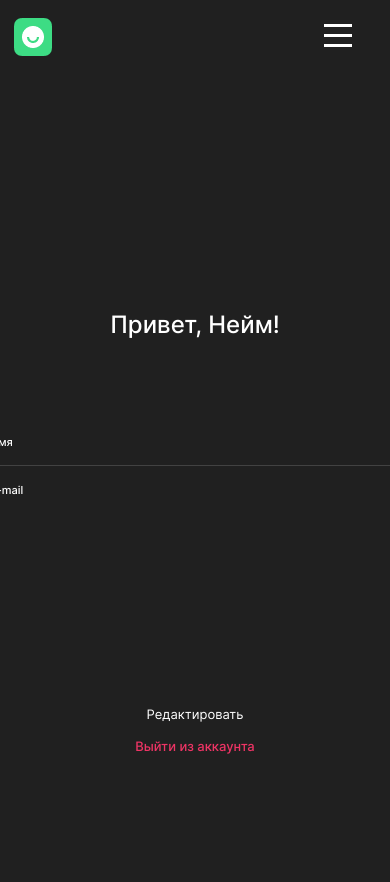
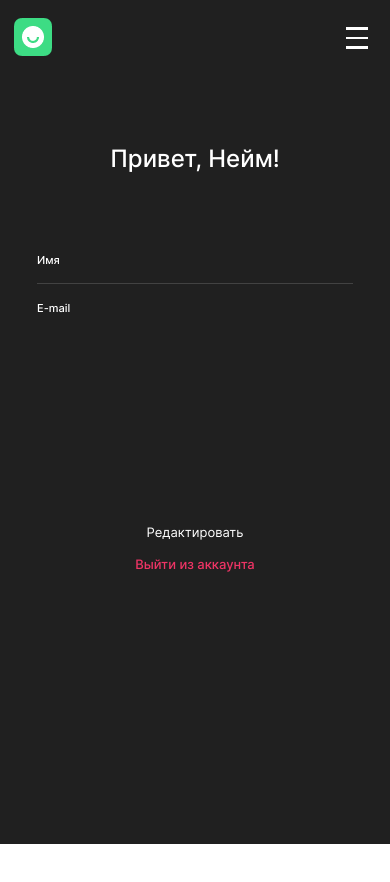
Before and after one commit to SenpaiSun/movies-explorer-frontend, a React (Create React App) app: page /profile in a window 390 px wide. Shown: the top 882 px of the page. After the commit the page ends 844 px from the top, so only its background shows below. Built offline with nearby package versions, Linux system fonts and the light colour scheme.

Commit message:
completed app

```diff
--- a/src/components/AboutMe/AboutMe.css
+++ b/src/components/AboutMe/AboutMe.css
@@ -73,6 +73,12 @@
   .about-me__info_name {
     font-size: 30px;
     margin-top: 40px;
+  }
+}
+
+@media screen and (max-width: 440px) {
+  .about-me__info_name {
+    margin-top: 10px;
   }
 }
 
@@ -158,6 +164,7 @@
   }
 }
 
+
 .about-me__info_github:hover {
   opacity: 0.7;
 }
--- a/src/components/HamburgerMenu/HamburgerMenu.css
+++ b/src/components/HamburgerMenu/HamburgerMenu.css
@@ -17,6 +17,16 @@
   z-index: 2;
 }
 
+@media screen and (max-width:440px) {
+  .hamburger-menu {
+    width: 22px;
+    margin-right: 22px;
+    position: sticky;
+    top: 27px;
+    z-index: 2;
+  }
+}
+
 
 .hamburger-menu__container-disabled {
   opacity: 0;
@@ -31,6 +41,12 @@
   background-color: #ffffff;
   margin-bottom: 7px;
   transition: transform 0.3s ease, opacity 0.3s ease;
+}
+
+@media screen and (max-width:440px) {
+  .hamburger-menu__line {
+    height: 2.5px;
+  }
 }
 
 .hamburger-menu__line:nth-child(1) {
@@ -51,6 +67,14 @@
   width: 22px;
 }
 
+@media screen and (max-width:440px) {
+  .hamburger-menu.open .hamburger-menu__top {
+    transform: rotate(45deg) translate(3.4px, 1px) translateX(-2px) translateY(-12px);
+    transition-delay: 0.1s;
+    width: 22px;
+  }
+}
+
 .hamburger-menu.open .hamburger-menu__mid {
   opacity: 0;
   transition-delay: 0s;
@@ -60,7 +84,14 @@
   transform: rotate(-45deg) translate(3px, 0px) translateX(14px) translateY(14px);
   transition-delay: 0.1s;
   width: 22px;
+}
 
+@media screen and (max-width:440px) {
+  .hamburger-menu.open .hamburger-menu__bot {
+    transform: rotate(-45deg) translate(-2px, 0px) translateX(16px) translateY(-2px);
+    transition-delay: 0.1s;
+    width: 22px;
+  }
 }
 
 .hamburger-menu:hover {
@@ -72,7 +103,7 @@
   position: absolute;
   top: 0px;
   right: 0px;
-  width: 66%;
+  width: 68%;
   height: 100vh;
   background: #202020;
   z-index: 1;
@@ -81,6 +112,7 @@
   align-items: center;
   justify-content: space-between;
 }
+
 
 @media screen and (max-width: 590px) {
   .hamburger-menu__container-routes {
@@ -92,12 +124,20 @@
   }
 }
 
+
 .hamburger-menu__container-links {
   display: flex;
   flex-direction: column;
   align-items: center;
   margin: 159px 0 0;
   gap: 25px;
+}
+
+@media screen and (max-width: 440px) {
+  .hamburger-menu__container-links {
+    margin: 147px 0 0;
+    gap: 21px
+  }
 }
 
 .hamburger-menu__route {
@@ -120,6 +160,13 @@
   gap: 6px;
 }
 
+
+@media screen and (max-width: 440px) {
+  .header-menu__container-account {
+    margin: 0 -7px 113px 0;
+  }
+}
+
 .hamburger-menu__route-account {
   font-size: 13px;
   font-weight: 500;
@@ -127,6 +174,7 @@
   text-decoration: none;
   color: #FFF;
 }
+
 
 .hamburger-menu__container-account-logo {
   background-color: #313131;
--- a/src/components/HamburgerMenu/HamurgerMenu.js
+++ b/src/components/HamburgerMenu/HamurgerMenu.js
@@ -1,22 +1,23 @@
-import React from "react";
 import './HamburgerMenu.css'
 import { Link, useLocation } from "react-router-dom";
 import accountLogo from '../../images/account.svg'
+import { useState } from 'react';
 
 export default function HamurgerMenu(props) {
   const location = useLocation()
-  const [isOpen, setIsOpen] = React.useState(false);
+  const [isOpen, setIsOpen] = useState(false);
 
   const handleClick = () => {
     setIsOpen(!isOpen);
     props.onClick();
   };
 
-  if (!isOpen) {
+  if (isOpen) {
     document.body.style.overflow = 'hidden';
   } else {
     document.body.style.overflow = 'auto';
   }
+
   return (
     <section className="hamburger">
       <div className={`hamburger-menu ${isOpen ? 'open' : ''}`} onClick={handleClick}>
--- a/src/components/MoviesCard/MoviesCard.css
+++ b/src/components/MoviesCard/MoviesCard.css
@@ -98,6 +98,12 @@
   opacity: 0;
 }
 
+@media screen and (max-width: 440px) {
+  .card__title_like-delete  {
+    opacity: 1;
+  }
+}
+
 .card__title_like:hover {
   opacity: 0.8;
 }
--- a/src/components/PopupEdit/PopupEdit.css
+++ b/src/components/PopupEdit/PopupEdit.css
@@ -8,6 +8,12 @@
 @media screen and (max-width: 768px) {
   .popup-edit {
     margin-top: 162px;
+  }
+}
+
+@media screen and (max-width: 440px) {
+  .popup-edit {
+    margin-top: 0px;
   }
 }
 
@@ -25,6 +31,12 @@
   }
 }
 
+@media screen and (max-width: 440px) {
+  .popup-edit__title {
+    margin: 70px 0 79px;
+  }
+}
+
 .popup-edit__container {
   display: flex;
   flex-direction: column;
@@ -35,6 +47,14 @@
 @media screen and (max-width: 768px) {
   .popup-edit__container {
     gap: 8px
+  };
+}
+
+
+@media screen and (max-width: 440px) {
+  .popup-edit__container {
+    width: 81vw;
+
   };
 }
 
--- a/src/components/Promo/Promo.css
+++ b/src/components/Promo/Promo.css
@@ -68,6 +68,12 @@
   background-size:cover;
 }
 
+@media screen and (max-width: 1214px) {
+  .promo__logo {
+    width: auto;
+  }
+}
+
 @media screen and (max-width: 768px) {
   .promo__logo {
     margin: 140px 0 0;
```
